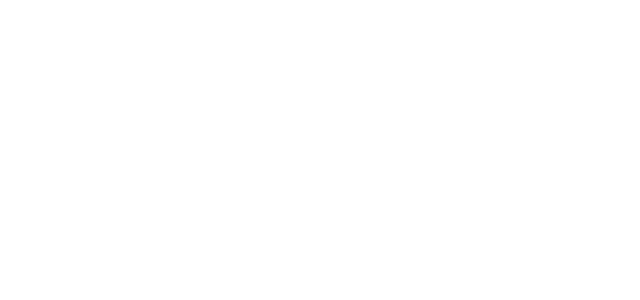
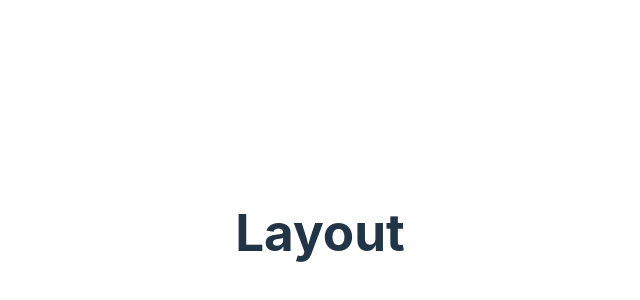
Before and after one commit to MiriamKy/uin24ak3_resourceapp_group18, a React (Vite) app in the folder G18/: page / in a window 1280 px wide. Shown: the part 168-468 px from the top of the page, without its empty margins (320-960 px from the left). Built offline with nearby package versions, Linux system fonts and the light colour scheme.

Commit message:
Layout
Laget en Layout-komponent og skrevet inn en h1-tag for å sjekke om siden er i "kontakt".

```diff
--- a/G18/src/App.jsx
+++ b/G18/src/App.jsx
@@ -1,6 +1,7 @@
 import { useState } from "react";
 
 import "./App.css";
+import Layout from "./components/Layout";
 
 function App() {
   const [count, setCount] = useState(0);
@@ -12,6 +13,7 @@
           <ul id="knapper"></ul>
         </nav>
         <main id="aktivtInnhold"></main>
+        <Layout />
       </section>
     </>
   );
--- a/G18/src/components/Layout.jsx
+++ b/G18/src/components/Layout.jsx
@@ -0,0 +1,7 @@
+export default function Layout(){
+    return (
+        <section>
+            <h1>Layout</h1>
+        </section>
+    )
+}
```
Also changed, not shown: 1 other file (tests, documents, lock files or other folders).
